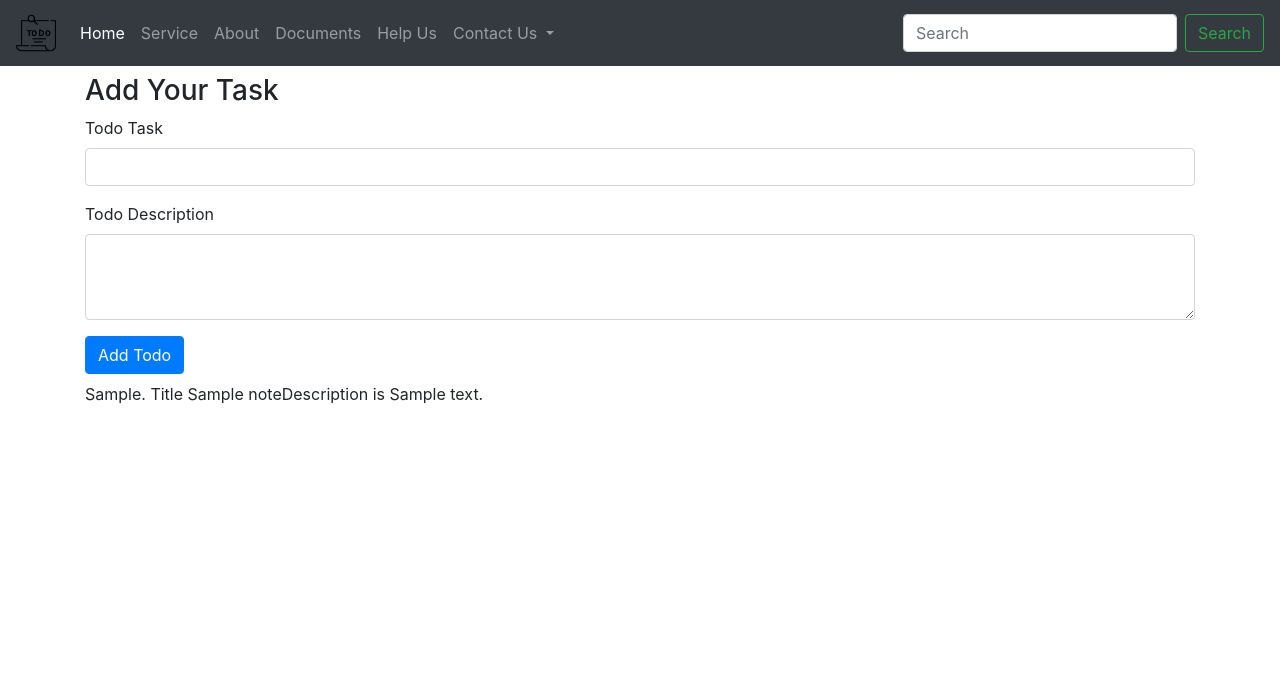
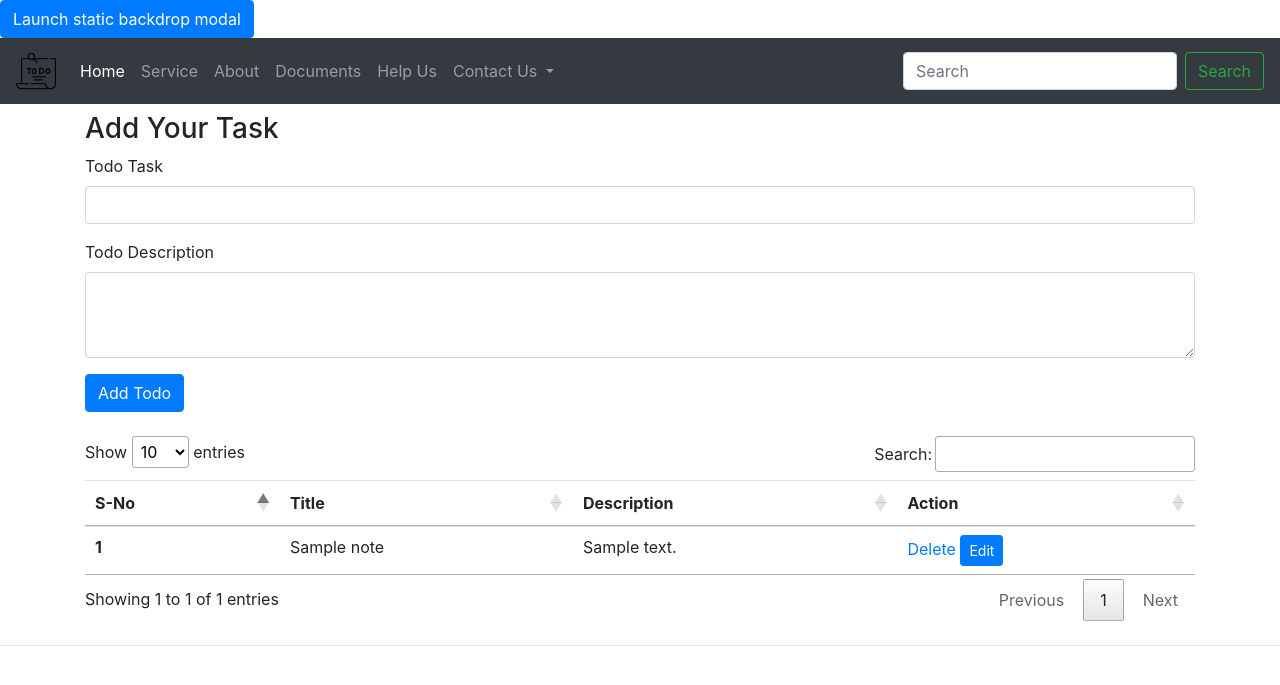
Before and after one commit to mukeshlilawat1/Basic-Todo-App, a PHP site: page /index.php in a window 1280 px wide. Shown: the top 685 px of the page. Run offline with PHP 8.4, Linux system fonts and the light colour scheme; tables that the repository leaves empty or names only in its code hold one stand-in row (values such as "Sample post"); some libraries are stand-ins or nearby versions.

Commit message:
add more functionality

```diff
--- a/index.php
+++ b/index.php
@@ -1,5 +1,6 @@
  <?php
-  // INSERT INTO ``notes` (`sno`, `title`, `description`, `Time`) VALUES (NULL, '',current_timestamp())
+
+  $insert = false;
   //  connect to the database
   $servername = "localhost";
   $username = "root";
@@ -10,6 +11,21 @@
 
   if (!$conn) {
     die("Sorry we failed to connect. " . mysqli_connect_error());
+  }
+  // echo $_SERVER['REQUEST_METHOD'];
+
+  if ($_SERVER['REQUEST_METHOD'] == "POST") {
+    $title = $_POST["title"];
+    $description = $_POST["description"];
+
+    $sql = "INSERT INTO `notes` (`title`, `description`) VALUES ('$title', '$description')";
+    $result = mysqli_query($conn, $sql);
+
+    if ($result) {
+      $insert = true;
+    } else {
+      echo "the record was not inserted successfully beacause of this error --> " . mysqli_error();
+    }
   }
   ?>
 
@@ -28,10 +44,37 @@
    <title>Basic-Todo-App</title>
    <link rel="icon" type="image/png" href="pngimg.com - php_PNG34.png">
 
+   <link rel="stylesheet" href="//cdn.datatables.net/2.3.2/css/dataTables.dataTables.min.css">
 
  </head>
 
  <body>
+   <!-- Button trigger modal -->
+   <button type="button" class="btn btn-primary" data-toggle="modal" data-target="#staticBackdrop">
+     Launch static backdrop modal
+   </button>
+
+   <!-- Modal -->
+   <div class="modal fade" id="staticBackdrop" data-backdrop="static" data-keyboard="false" tabindex="-1" aria-labelledby="staticBackdropLabel" aria-hidden="true">
+     <div class="modal-dialog">
+       <div class="modal-content">
+         <div class="modal-header">
+           <h5 class="modal-title" id="staticBackdropLabel">Modal title</h5>
+           <button type="button" class="close" data-dismiss="modal" aria-label="Close">
+             <span aria-hidden="true">&times;</span>
+           </button>
+         </div>
+         <div class="modal-body">
+           ...
+         </div>
+         <div class="modal-footer">
+           <button type="button" class="btn btn-secondary" data-dismiss="modal">Close</button>
+           <button type="button" class="btn btn-primary">Understood</button>
+         </div>
+       </div>
+     </div>
+   </div>
+
    <nav class="navbar navbar-expand-lg navbar-dark bg-dark">
      <a class="navbar-brand" href="#"><img src="to-do-list.png" alt="php logo" height="40" width="40" /></a>
      <button class="navbar-toggler" type="button" data-toggle="collapse" data-target="#navbarScroll" aria-controls="navbarScroll" aria-expanded="false" aria-label="Toggle navigation">
@@ -78,39 +121,89 @@
      </div>
    </nav>
 
+   <?php
+    if ($insert) {
+      echo "<div class='alert alert-success alert-dismissible fade show' role='alert'>
+  <strong>Success!</strong> Your Todo Has Been inserted Successfully
+  <button type='button' class='close' data-dismiss='alert' aria-label='Close'>
+    <span aria-hidden='true'>&times;</span>
+  </button>
+</div>";
+    }
+    ?>
+
    <div class="container my-2">
      <h3>Add Your Task</h3>
-     <form>
+     <form action="/Crud/index.php" method="POST">
        <div class="form-group">
-         <label for="exampleInputEmail1"> Todo Task</label>
-         <input type="text" class="form-control" id="todo" name="todo" aria-describedby="emailHelp">
+         <label for="title"> Todo Task</label>
+         <input type="text" class="form-control" id="title" name="title" aria-describedby="emailHelp">
        </div>
        <div class="form-group">
          <label for="desc">Todo Description</label>
-         <textarea class="form-control" id="desc" name="desc" rows="3"></textarea>
+         <textarea class="form-control" id="description" name="description" rows="3"></textarea>
        </div>
        <button type="submit" class="btn btn-primary">Add Todo</button>
      </form>
    </div>
 
-   <div class="container">
-     <?php
-      $sql = "SELECT * FROM `notes`";
-      $result = mysqli_query($conn, $sql);
+   <div class="container my-4">
+     <table class="table" id="myTable">
+       <thead>
+         <tr>
+           <th scope="col">S-No</th>
+           <th scope="col">Title</th>
+           <th scope="col">Description</th>
+           <th scope="col">Action</th>
+         </tr>
+       </thead>
+       <tbody>
 
-      while ($row = mysqli_fetch_assoc($result)) {
-        echo $row['sno'] . ". Title ". $row['title'] . "Description is ". $row['description'];
-        echo "<br>";
-      }
-      ?>
+         <?php
+          $sql = "SELECT * FROM `notes`";
+          $result = mysqli_query($conn, $sql);
+          $sno = 0;
+          while ($row = mysqli_fetch_assoc($result)) {
+            $sno = $sno + 1;
+            echo "
+            <tr>
+           <th scope='row'>" . $sno . "</th>
+           <td>" . $row['title'] . "</td>
+           <td>" . $row['description'] . "</td>
+           <td> <a href='/del'>Delete</a> <button class='edit btn btn-sm btn-primary'>Edit</button></td>
+         </tr>
+        ";
+            // echo $row['sno'] . ". Title " . $row['title'] . "Description is " . $row['description'];
+            // echo "<br>";
+          }
+
+
+          ?>
+       </tbody>
+     </table>
    </div>
 
-
+   <hr />
    <!-- Optional JavaScript; choose one of the two! -->
 
    <!-- Option 1: jQuery and Bootstrap Bundle (includes Popper) -->
    <script src="https://cdn.jsdelivr.net/npm/jquery@3.5.1/dist/jquery.slim.min.js" integrity="sha384-DfXdz2htPH0lsSSs5nCTpuj/zy4C+OGpamoFVy38MVBnE+IbbVYUew+OrCXaRkfj" crossorigin="anonymous"></script>
    <script src="https://cdn.jsdelivr.net/npm/bootstrap@4.6.2/dist/js/bootstrap.bundle.min.js" integrity="sha384-Fy6S3B9q64WdZWQUiU+q4/2Lc9npb8tCaSX9FK7E8HnRr0Jz8D6OP9dO5Vg3Q9ct" crossorigin="anonymous"></script>
+   <script src="https://code.jquery.com/jquery-3.7.1.js" integrity="sha256-eKhayi8LEQwp4NKxN+CfCh+3qOVUtJn3QNZ0TciWLP4=" crossorigin="anonymous"></script>
+   <script src="//cdn.datatables.net/2.3.2/js/dataTables.min.js"></script>
+
+   <script>
+     let table = new DataTable('#myTable');
+   </script>
+
+   <script>
+     edits = document.getElementsByClassName('edit');
+     Array.from(edits).forEach(element => {
+       element.addEventListener("click", (e) => {
+         console.log("edit", e.target);
+       });
+     });
+   </script>
 
    <!-- Option 2: Separate Popper and Bootstrap JS -->
    <!--
```
